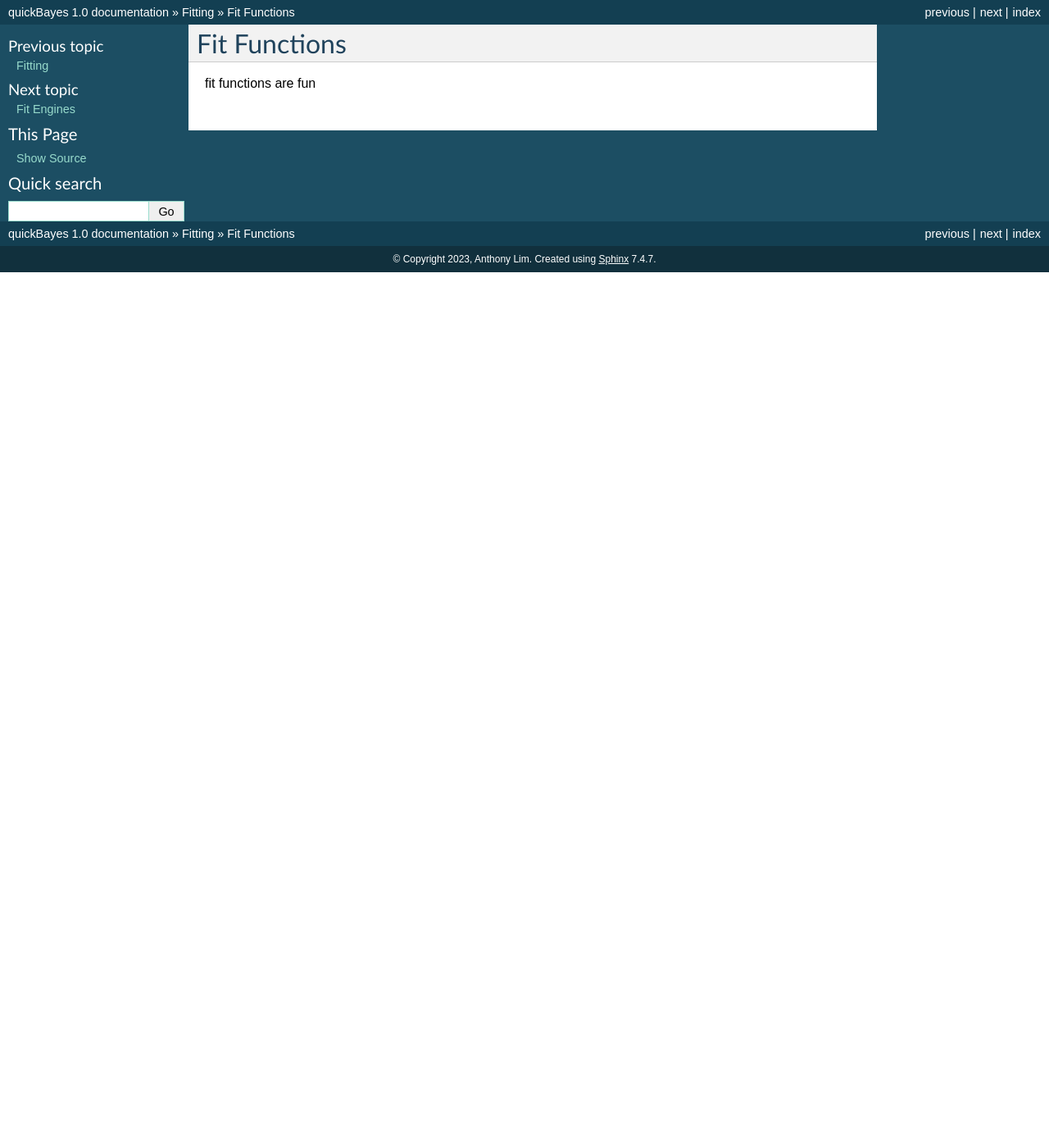
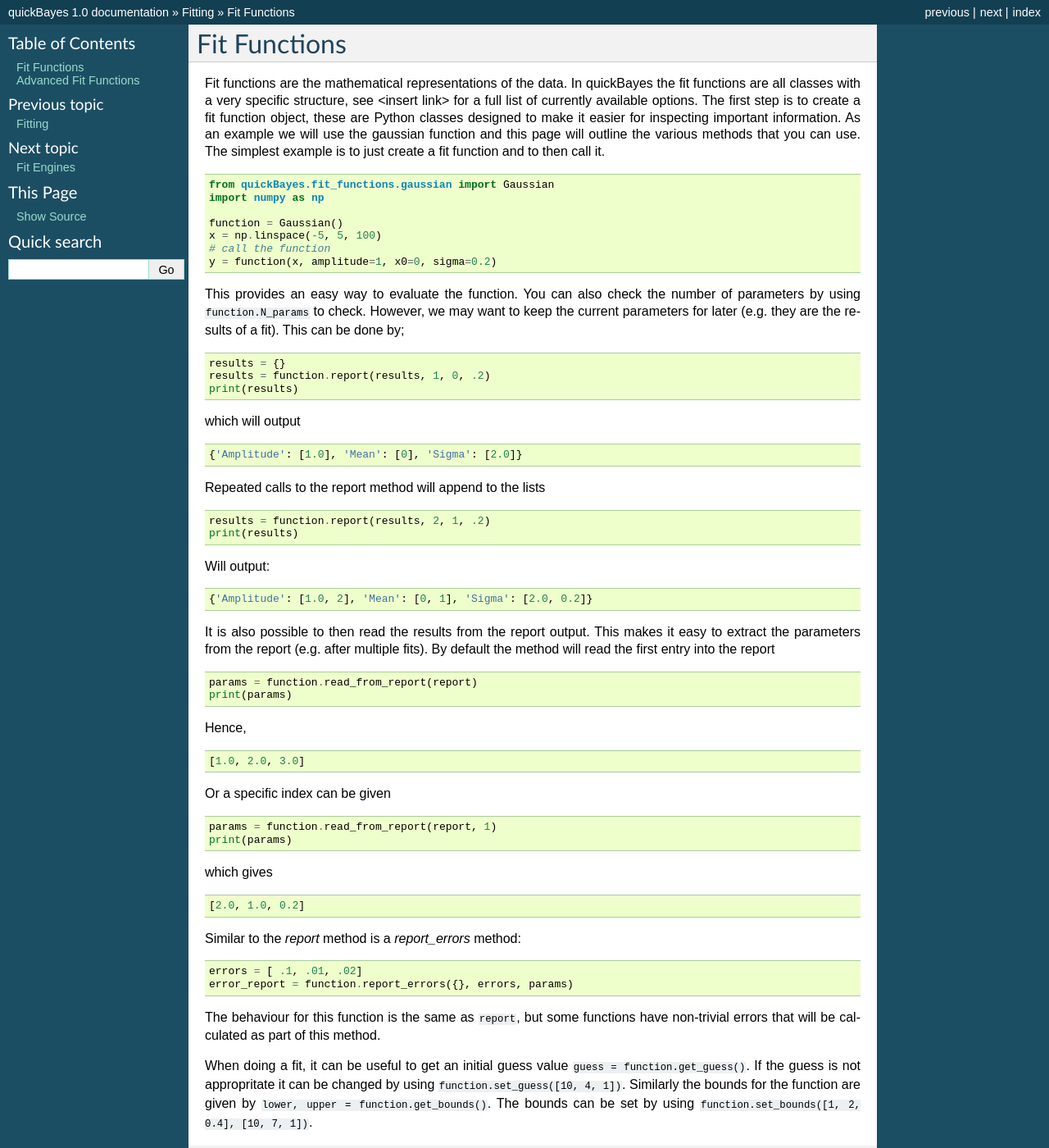
Before and after one commit to ISISNeutronMuon/quickBayes, a Sphinx documentation site: the page built from docs/source/fitting/fit_functions.rst, in a window 1280 px wide and 1400 px high. Shown: the whole window at 82% size. Built offline with Sphinx 7.4.7, drawn with Linux system fonts in a browser that asks for light colours; some of the changed text lies outside the part shown.

```diff
--- a/docs/source/fitting/fit_functions.rst
+++ b/docs/source/fitting/fit_functions.rst
@@ -1,4 +1,94 @@
 Fit Functions
 =============
 
-fit functions are fun
+Fit functions are the mathematical representations of the data.
+In quickBayes the fit functions are all classes with a very specific structure, see <insert link> for a full list of currently available options.
+The first step is to create a fit function object, these are Python classes designed to make it easier for inspecting important information.
+As an example we will use the gaussian function and this page will outline the various methods that you can use.
+The simplest example is to just create a fit function and to then call it.
+
+.. code-block:: python
+
+  from quickBayes.fit_functions.gaussian import Gaussian
+  import numpy as np
+
+  function = Gaussian()
+  x = np.linspace(-5, 5, 100)
+  # call the function
+  y = function(x, amplitude=1, x0=0, sigma=0.2)
+
+This provides an easy way to evaluate the function.
+You can also check the number of parameters by using :code:`function.N_params` to check.
+However, we may want to keep the current parameters for later (e.g. they are the results of a fit).
+This can be done by;
+
+.. code-block:: python
+
+  results = {}
+  results = function.report(results, 1, 0, .2)
+  print(results)
+
+which will output
+
+.. code-block:: python
+
+  {'Amplitude': [1.0], 'Mean': [0], 'Sigma': [2.0]}
+
+Repeated calls to the report method will append to the lists
+
+.. code-block:: python
+
+  results = function.report(results, 2, 1, .2)
+  print(results)
+
+Will output:
+
+.. code-block:: python
+
+  {'Amplitude': [1.0, 2], 'Mean': [0, 1], 'Sigma': [2.0, 0.2]}
+
+It is also possible to then read the results from the report output.
+This makes it easy to extract the parameters from the report (e.g. after multiple fits).
+By default the method will read the first entry into the report
+
+.. code-block:: python
+
+  params = function.read_from_report(report)
+  print(params)
+
+Hence,
+
+.. code-block:: python
+
+  [1.0, 2.0, 3.0]
+
+Or a specific index can be given
+
+.. code-block:: python
+
+  params = function.read_from_report(report, 1)
+  print(params)
+
+which gives
+
+.. code-block:: python
+
+  [2.0, 1.0, 0.2]
+
+Similar to the `report` method is a `report_errors` method:
+
+.. code-block:: python
+
+   errors = [ .1, .01, .02]
+   error_report = function.report_errors({}, errors, params)
+
+The behaviour for this function is the same as :code:`report`, but some functions have non-trivial errors that will be calculated as part of this method.
+
+When doing a fit, it can be useful to get an initial guess value :code:`guess = function.get_guess()`.
+If the guess is not appropritate it can be changed by using :code:`function.set_guess([10, 4, 1])`.
+Similarly the bounds for the function are given by :code:`lower, upper = function.get_bounds()`.
+The bounds can be set by using :code:`function.set_bounds([1, 2, 0.4], [10, 7, 1])`.
+
+
+Advanced Fit Functions
+======================
```
Also changed, not shown: .pre-commit-config.yaml.
